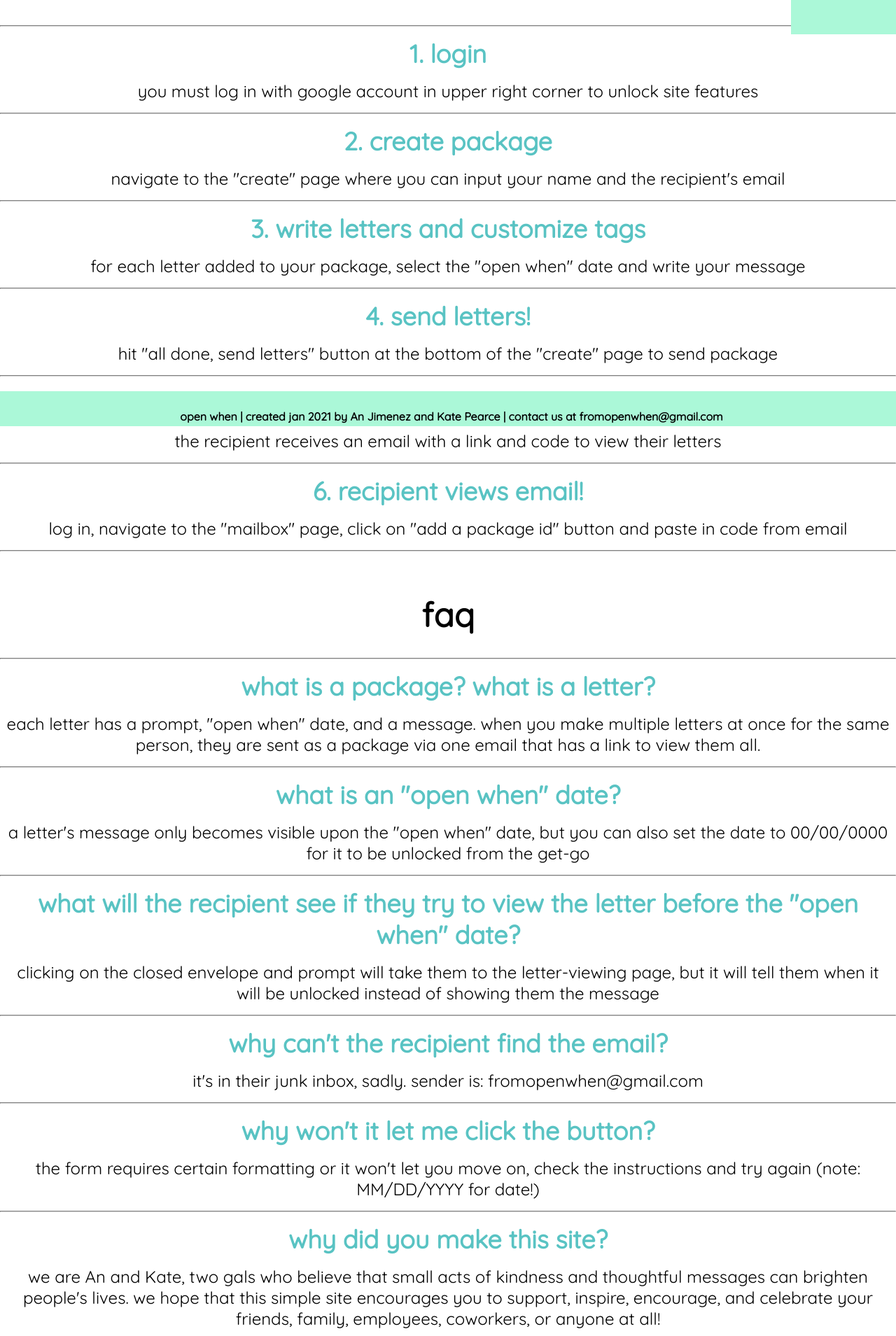
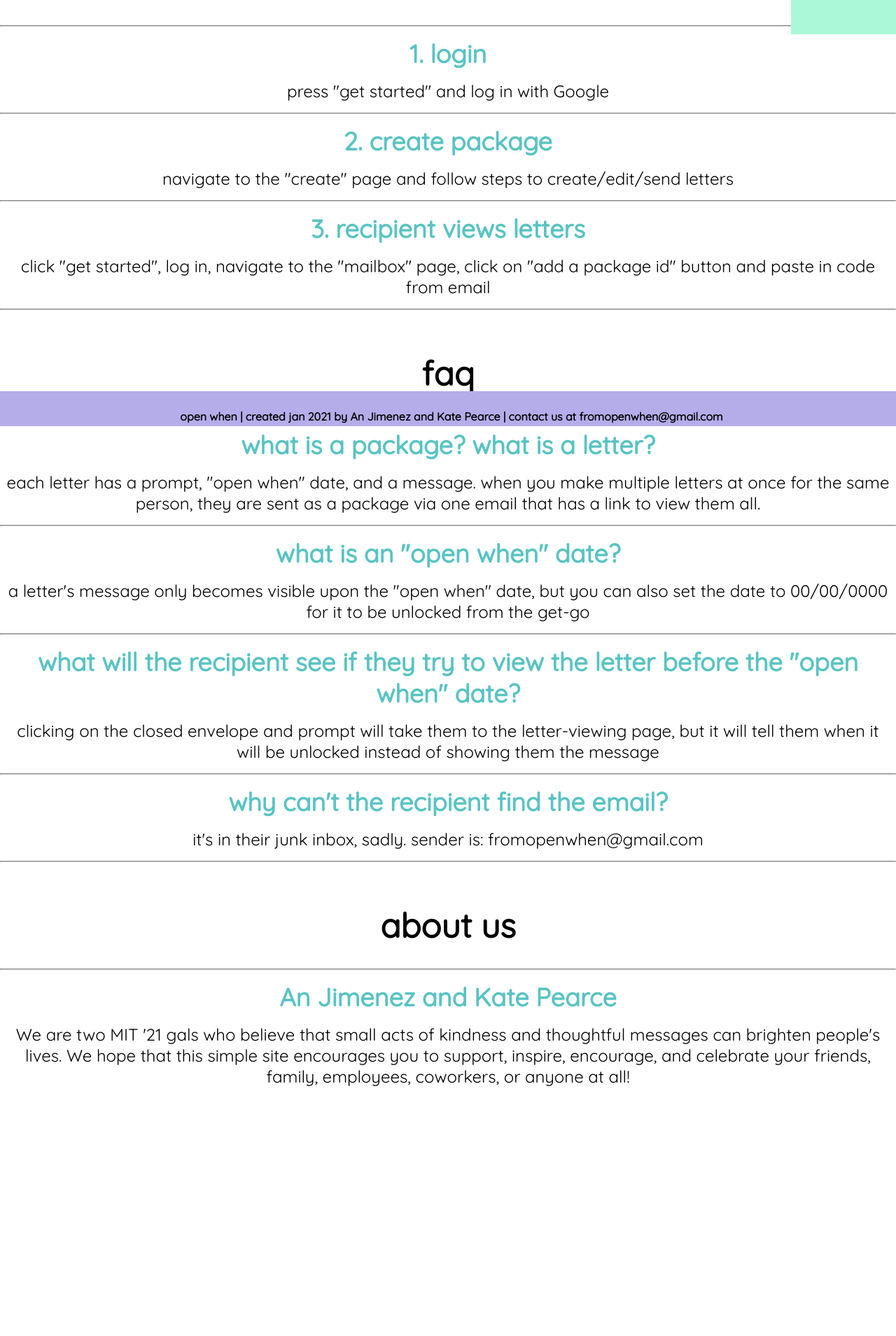
Before and after one commit to jimenezatmit/weblab-openwhen, a React app: page /howitworks in a window 1280 px wide. Shown: the part 191-2100 px from the top of the page at 70% size. After the commit the page ends 1863 px from the top, so only its background shows below. Built offline with nearby package versions, Linux system fonts and the light colour scheme; no server answers; the HTML template or start-up script is replaced by a standard one.

Commit message:
improved how it works content, purple fixed footer

```diff
--- a/client/src/components/modules/Footer.css
+++ b/client/src/components/modules/Footer.css
@@ -5,5 +5,5 @@
   margin-top: auto;
   height: 40px;
   padding: 5px;
-  background-color: var(--seafoam);
+  background-color: var(--lightpurple);
 }
--- a/client/src/components/pages/HowItWorks.js
+++ b/client/src/components/pages/HowItWorks.js
@@ -15,37 +15,23 @@ class HowItWorks extends Component {
         <h1 className="Home-title u-textCenter u-margin">how it works</h1>
         <div class="sidenav">
           <a href="#">how it works</a>
+          <a href = "#">faq</a>
           <a href="#">about us</a>
         </div>
         <hr className="Home-line" />
         <h4 className="Home-subTitle Home-blueText">1. login</h4>
         <div className="Home-description">
-          you must log in with google account in upper right corner to unlock site features
+          press "get started" and log in with Google
         </div>
         <hr className="Home-line" />
         <h4 className="Home-subTitle Home-blueText">2. create package</h4>
         <div className="Home-description">
-          navigate to the "create" page where you can input your name and the recipient's email
+          navigate to the "create" page and follow steps to create/edit/send letters
         </div>
         <hr className="Home-line" />
-        <h4 className="Home-subTitle Home-blueText">3. write letters and customize tags</h4>
+        <h4 className="Home-subTitle Home-blueText">3. recipient views letters </h4>
         <div className="Home-description">
-          for each letter added to your package, select the "open when" date and write your message
-        </div>
-        <hr className="Home-line" />
-        <h4 className="Home-subTitle Home-blueText">4. send letters!</h4>
-        <div className="Home-description">
-          hit "all done, send letters" button at the bottom of the "create" page to send package
-        </div>
-        <hr className="Home-line" />
-        <h4 className="Home-subTitle Home-blueText">5. recipient gets email! </h4>
-        <div className="Home-description">
-          the recipient receives an email with a link and code to view their letters
-        </div>
-        <hr className="Home-line" />
-        <h4 className="Home-subTitle Home-blueText">6. recipient views email!</h4>
-        <div className="Home-description">
-          log in, navigate to the "mailbox" page, click on "add a package id" button and paste in
+          click "get started", log in, navigate to the "mailbox" page, click on "add a package id" button and paste in
           code from email
         </div>
         <hr className="Home-line" />
@@ -79,18 +65,12 @@ class HowItWorks extends Component {
           it's in their junk inbox, sadly. sender is: fromopenwhen@gmail.com
         </div>
         <hr className="Home-line" />
-        <h4 className="Home-subTitle Home-blueText">why won't it let me click the button?</h4>
+        <br></br>
+        <h1 className="Home-title u-textCenter">about us</h1>
+        <hr className="Home-line" />
+        <h4 className="Home-subTitle Home-blueText">An Jimenez and Kate Pearce </h4>
         <div className="Home-description">
-          the form requires certain formatting or it won't let you move on, check the instructions
-          and try again (note: MM/DD/YYYY for date!)
-        </div>
-        <hr className="Home-line" />
-        <h4 className="Home-subTitle Home-blueText">why did you make this site?</h4>
-        <div className="Home-description">
-          we are An and Kate, two gals who believe that small acts of kindness and thoughtful
-          messages can brighten people's lives. we hope that this simple site encourages you to
-          support, inspire, encourage, and celebrate your friends, family, employees, coworkers, or
-          anyone at all!
+        We are two MIT '21 gals who believe that small acts of kindness and thoughtful messages can brighten people's lives. We hope that this simple site encourages you to support, inspire, encourage, and celebrate your friends, family, employees, coworkers, or anyone at all!
         </div>
       </>
     );
```
